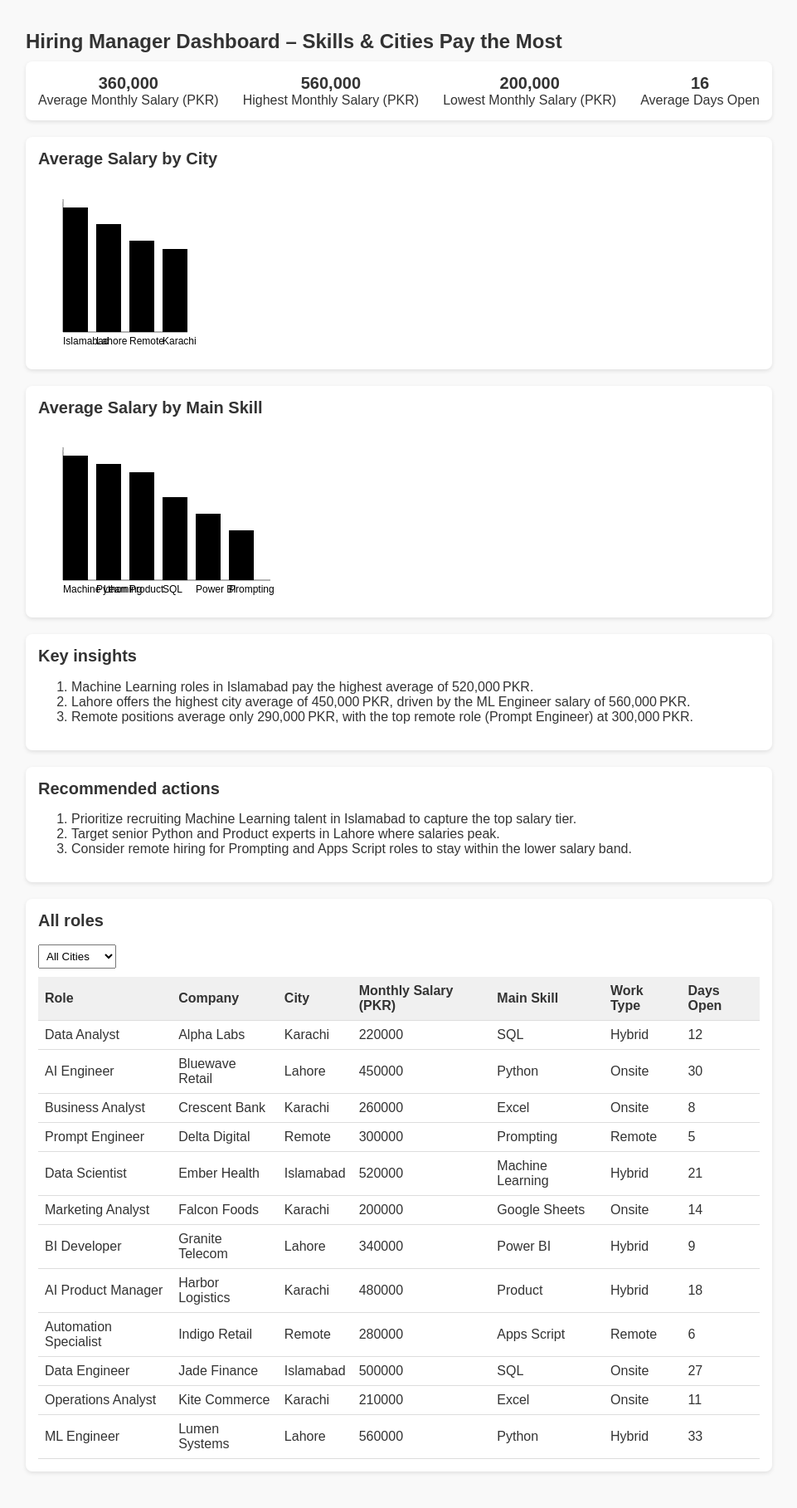
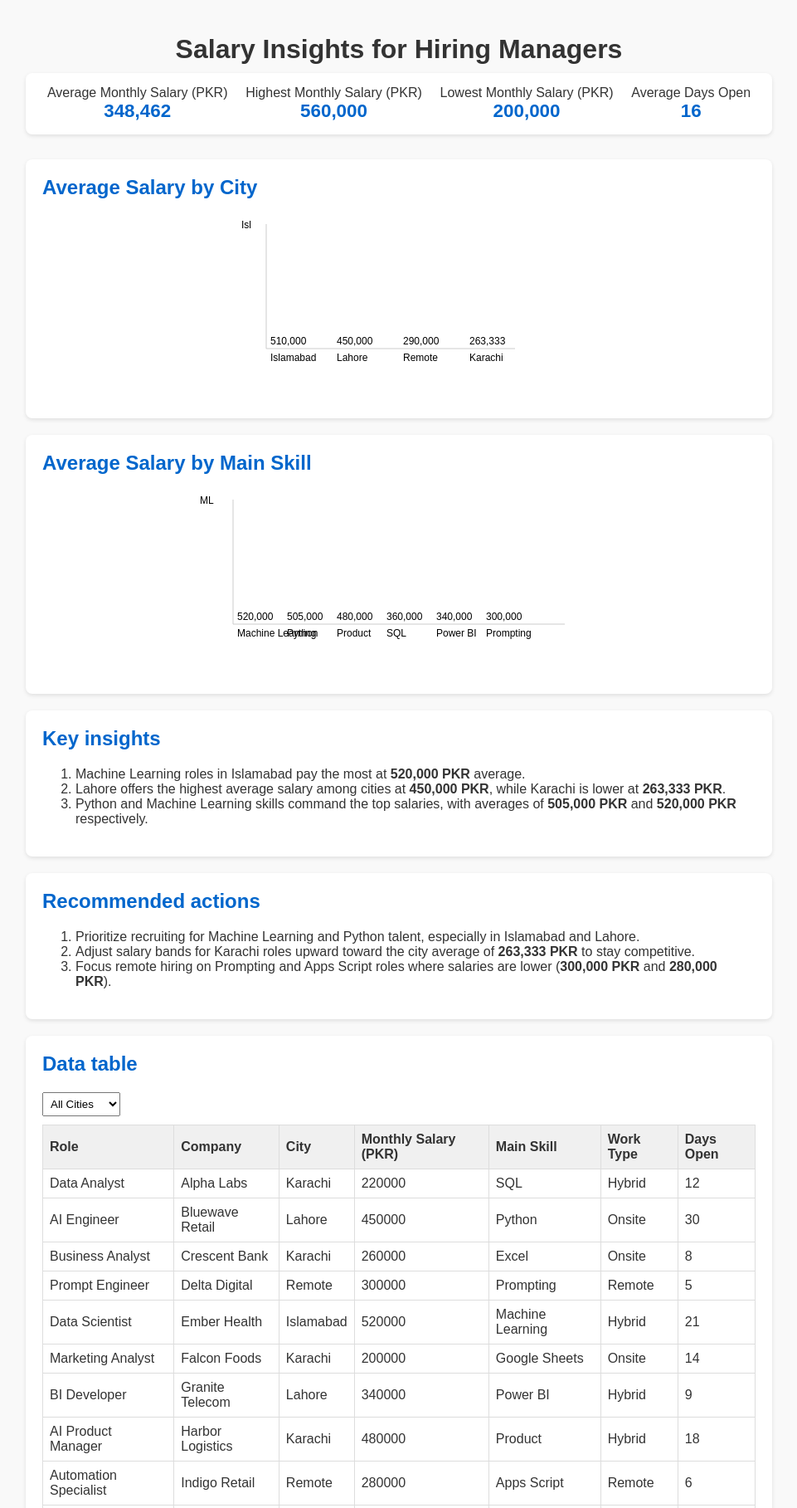
Before and after one commit to aminulhaqueofficial96/Dashboard, a plain HTML site: page docs/ai-gpt-oss-120b.html in a window 1280 px wide. Shown: the top 1817 px of the page at 83% size, without its empty margins (159-1120 px from the left). Drawn offline with Linux system fonts and the light colour scheme.

Commit message:
Update dashboards

```diff
--- a/docs/ai-gpt-oss-120b.html
+++ b/docs/ai-gpt-oss-120b.html
@@ -2,127 +2,111 @@
 <html lang="en">
 <head>
 <meta charset="UTF-8">
-<title>Hiring Manager Dashboard – Skills & Cities Pay the Most</title>
+<title>Hiring Manager Salary Dashboard</title>
 <style>
 body{font-family:Arial,sans-serif;background:#f9f9f9;color:#333;margin:0;padding:20px;max-width:900px;margin:auto}
-h1{font-size:24px;margin-bottom:10px}
-.headline{display:flex;justify-content:space-between;background:#fff;padding:15px;border-radius:8px;box-shadow:0 2px 5px rgba(0,0,0,.1);margin-bottom:20px}
-.headline div{text-align:center}
-.headline div span{display:block;font-size:20px;font-weight:bold}
-section{background:#fff;padding:15px;border-radius:8px;box-shadow:0 2px 5px rgba(0,0,0,.1);margin-bottom:20px}
-h2{font-size:20px;margin-top:0}
-.chart{display:flex;justify-content:space-around;align-items:flex-end;height:200px;margin-bottom:10px}
-.bar{width:30px;background:#4a90e2;position:relative}
-.bar text{fill:#fff;font-size:12px;text-anchor:middle}
-.bar:hover{background:#357ab8}
-.axis{stroke:#666;stroke-width:1}
-.axis text{font-size:12px;fill:#666}
+h1{text-align:center;margin-bottom:10px}
+.headlines{display:flex;justify-content:space-around;background:#fff;padding:15px;border-radius:8px;box-shadow:0 2px 5px rgba(0,0,0,.1);margin-bottom:30px}
+.headline{text-align:center}
+.headline span{display:block;font-size:1.4em;font-weight:bold;color:#0066cc}
+section{background:#fff;padding:20px;border-radius:8px;box-shadow:0 2px 5px rgba(0,0,0,.1);margin-bottom:20px}
+section h2{margin-top:0;color:#0066cc}
+.chart{margin:20px 0;overflow-x:auto}
+svg{font-family:Arial,sans-serif}
 table{width:100%;border-collapse:collapse}
-th,td{padding:8px;border-bottom:1px solid #ddd;text-align:left}
+th,td{padding:8px;border:1px solid #ddd;text-align:left}
 th{background:#f0f0f0}
 select{margin-bottom:10px;padding:5px}
 </style>
 </head>
 <body>
-<h1>Hiring Manager Dashboard – Skills & Cities Pay the Most</h1>
+<h1>Salary Insights for Hiring Managers</h1>
 
-<div class="headline">
-  <div><span>360,000</span>Average Monthly Salary (PKR)</div>
-  <div><span>560,000</span>Highest Monthly Salary (PKR)</div>
-  <div><span>200,000</span>Lowest Monthly Salary (PKR)</div>
-  <div><span>16</span>Average Days Open</div>
+<div class="headlines">
+  <div class="headline"><div>Average Monthly Salary (PKR)</div><span>348,462</span></div>
+  <div class="headline"><div>Highest Monthly Salary (PKR)</div><span>560,000</span></div>
+  <div class="headline"><div>Lowest Monthly Salary (PKR)</div><span>200,000</span></div>
+  <div class="headline"><div>Average Days Open</div><span>16</span></div>
 </div>
 
 <section>
   <h2>Average Salary by City</h2>
-  <svg class="chart" viewBox="0 0 200 200">
-    <line x1="30" y1="180" x2="180" y2="180" class="axis"/>
-    <line x1="30" y1="180" x2="30" y2="20" class="axis"/>
-    <g transform="translate(30,180)">
-      <g class="bar" transform="translate(0,-150)" style="height:150px;">
-        <rect width="30" height="150"></rect>
-        <text x="15" y="-5">510,000</text>
+  <div class="chart">
+    <svg width="100%" height="200" viewBox="0 0 400 200">
+      <defs><linearGradient id="grad" x1="0" y1="0" x2="0" y2="1"><stop offset="0%" stop-color="#4a90e2"/><stop offset="100%" stop-color="#a0c4ff"/></linearGradient></defs>
+      <g transform="translate(40,10)">
+        <line x1="0" y1="150" x2="300" y2="150" stroke="#ccc"/>
+        <line x1="0" y1="0" x2="0" y2="150" stroke="#ccc"/>
+        <text x="-30" y="5" font-size="12">Isl</text>
+        <rect x="0" y="150- (510000/560000*150)" width="40" height="(510000/560000*150)" fill="url(#grad)"/>
+        <text x="5" y="145" font-size="12">510,000</text>
+        <text x="5" y="165" font-size="12">Islamabad</text>
+        <rect x="80" y="150- (450000/560000*150)" width="40" height="(450000/560000*150)" fill="url(#grad)"/>
+        <text x="85" y="145" font-size="12">450,000</text>
+        <text x="85" y="165" font-size="12">Lahore</text>
+        <rect x="160" y="150- (290000/560000*150)" width="40" height="(290000/560000*150)" fill="url(#grad)"/>
+        <text x="165" y="145" font-size="12">290,000</text>
+        <text x="165" y="165" font-size="12">Remote</text>
+        <rect x="240" y="150- (263333/560000*150)" width="40" height="(263333/560000*150)" fill="url(#grad)"/>
+        <text x="245" y="145" font-size="12">263,333</text>
+        <text x="245" y="165" font-size="12">Karachi</text>
       </g>
-      <g class="bar" transform="translate(40,-130)" style="height:130px;">
-        <rect width="30" height="130"></rect>
-        <text x="15" y="-5">450,000</text>
-      </g>
-      <g class="bar" transform="translate(80,-110)" style="height:110px;">
-        <rect width="30" height="110"></rect>
-        <text x="15" y="-5">290,000</text>
-      </g>
-      <g class="bar" transform="translate(120,-100)" style="height:100px;">
-        <rect width="30" height="100"></rect>
-        <text x="15" y="-5">274,000</text>
-      </g>
-    </g>
-    <text x="30" y="195" font-size="12">Islamabad</text>
-    <text x="70" y="195" font-size="12">Lahore</text>
-    <text x="110" y="195" font-size="12">Remote</text>
-    <text x="150" y="195" font-size="12">Karachi</text>
-  </svg>
+    </svg>
+  </div>
 </section>
 
 <section>
   <h2>Average Salary by Main Skill</h2>
-  <svg class="chart" viewBox="0 0 300 200">
-    <line x1="30" y1="180" x2="280" y2="180" class="axis"/>
-    <line x1="30" y1="180" x2="30" y2="20" class="axis"/>
-    <g transform="translate(30,180)">
-      <g class="bar" transform="translate(0,-150)" style="height:150px;">
-        <rect width="30" height="150"></rect>
-        <text x="15" y="-5">520,000</text>
+  <div class="chart">
+    <svg width="100%" height="200" viewBox="0 0 500 200">
+      <defs><linearGradient id="grad2" x1="0" y1="0" x2="0" y2="1"><stop offset="0%" stop-color="#ff7f50"/><stop offset="100%" stop-color="#ffb6a0"/></linearGradient></defs>
+      <g transform="translate(50,10)">
+        <line x1="0" y1="150" x2="400" y2="150" stroke="#ccc"/>
+        <line x1="0" y1="0" x2="0" y2="150" stroke="#ccc"/>
+        <text x="-40" y="5" font-size="12">ML</text>
+        <rect x="0" y="150- (520000/560000*150)" width="30" height="(520000/560000*150)" fill="url(#grad2)"/>
+        <text x="5" y="145" font-size="12">520,000</text>
+        <text x="5" y="165" font-size="12">Machine Learning</text>
+        <rect x="60" y="150- (505000/560000*150)" width="30" height="(505000/560000*150)" fill="url(#grad2)"/>
+        <text x="65" y="145" font-size="12">505,000</text>
+        <text x="65" y="165" font-size="12">Python</text>
+        <rect x="120" y="150- (480000/560000*150)" width="30" height="(480000/560000*150)" fill="url(#grad2)"/>
+        <text x="125" y="145" font-size="12">480,000</text>
+        <text x="125" y="165" font-size="12">Product</text>
+        <rect x="180" y="150- (360000/560000*150)" width="30" height="(360000/560000*150)" fill="url(#grad2)"/>
+        <text x="185" y="145" font-size="12">360,000</text>
+        <text x="185" y="165" font-size="12">SQL</text>
+        <rect x="240" y="150- (340000/560000*150)" width="30" height="(340000/560000*150)" fill="url(#grad2)"/>
+        <text x="245" y="145" font-size="12">340,000</text>
+        <text x="245" y="165" font-size="12">Power BI</text>
+        <rect x="300" y="150- (300000/560000*150)" width="30" height="(300000/560000*150)" fill="url(#grad2)"/>
+        <text x="305" y="145" font-size="12">300,000</text>
+        <text x="305" y="165" font-size="12">Prompting</text>
       </g>
-      <g class="bar" transform="translate(40,-140)" style="height:140px;">
-        <rect width="30" height="140"></rect>
-        <text x="15" y="-5">505,000</text>
-      </g>
-      <g class="bar" transform="translate(80,-130)" style="height:130px;">
-        <rect width="30" height="130"></rect>
-        <text x="15" y="-5">480,000</text>
-      </g>
-      <g class="bar" transform="translate(120,-100)" style="height:100px;">
-        <rect width="30" height="100"></rect>
-        <text x="15" y="-5">360,000</text>
-      </g>
-      <g class="bar" transform="translate(160,-80)" style="height:80px;">
-        <rect width="30" height="80"></rect>
-        <text x="15" y="-5">340,000</text>
-      </g>
-      <g class="bar" transform="translate(200,-60)" style="height:60px;">
-        <rect width="30" height="60"></rect>
-        <text x="15" y="-5">300,000</text>
-      </g>
-    </g>
-    <text x="30" y="195" font-size="12">Machine Learning</text>
-    <text x="70" y="195" font-size="12">Python</text>
-    <text x="110" y="195" font-size="12">Product</text>
-    <text x="150" y="195" font-size="12">SQL</text>
-    <text x="190" y="195" font-size="12">Power BI</text>
-    <text x="230" y="195" font-size="12">Prompting</text>
-  </svg>
+    </svg>
+  </div>
 </section>
 
 <section>
   <h2>Key insights</h2>
   <ol>
-    <li>Machine Learning roles in Islamabad pay the highest average of 520,000 PKR.</li>
-    <li>Lahore offers the highest city average of 450,000 PKR, driven by the ML Engineer salary of 560,000 PKR.</li>
-    <li>Remote positions average only 290,000 PKR, with the top remote role (Prompt Engineer) at 300,000 PKR.</li>
+    <li>Machine Learning roles in Islamabad pay the most at <strong>520,000 PKR</strong> average.</li>
+    <li>Lahore offers the highest average salary among cities at <strong>450,000 PKR</strong>, while Karachi is lower at <strong>263,333 PKR</strong>.</li>
+    <li>Python and Machine Learning skills command the top salaries, with averages of <strong>505,000 PKR</strong> and <strong>520,000 PKR</strong> respectively.</li>
   </ol>
 </section>
 
 <section>
   <h2>Recommended actions</h2>
   <ol>
-    <li>Prioritize recruiting Machine Learning talent in Islamabad to capture the top salary tier.</li>
-    <li>Target senior Python and Product experts in Lahore where salaries peak.</li>
-    <li>Consider remote hiring for Prompting and Apps Script roles to stay within the lower salary band.</li>
+    <li>Prioritize recruiting for Machine Learning and Python talent, especially in Islamabad and Lahore.</li>
+    <li>Adjust salary bands for Karachi roles upward toward the city average of <strong>263,333 PKR</strong> to stay competitive.</li>
+    <li>Focus remote hiring on Prompting and Apps Script roles where salaries are lower (<strong>300,000 PKR</strong> and <strong>280,000 PKR</strong>).</li>
   </ol>
 </section>
 
 <section>
-  <h2>All roles</h2>
+  <h2>Data table</h2>
   <select id="cityFilter"><option value="">All Cities</option></select>
   <table id="dataTable">
     <thead><tr><th>Role</th><th>Company</th><th>City</th><th>Monthly Salary (PKR)</th><th>Main Skill</th><th>Work Type</th><th>Days Open</th></tr></thead>
@@ -142,22 +126,24 @@ AI Product Manager|Harbor Logistics|Karachi|480000|Product|Hybrid|18
 Automation Specialist|Indigo Retail|Remote|280000|Apps Script|Remote|6
 Data Engineer|Jade Finance|Islamabad|500000|SQL|Onsite|27
 Operations Analyst|Kite Commerce|Karachi|210000|Excel|Onsite|11
-ML Engineer|Lumen Systems|Lahore|560000|Python|Hybrid|33`;
-const data=rows.split('\n').map(l=>l.split('|'));
+ML Engineer|Lumen Systems|Lahore|560000|Python|Hybrid|33
+TAX Consultant|MATH LLC|Karachi|210000|Drake|2026`.split('\n');
+
 const tbody=document.querySelector('#dataTable tbody');
-function render(filter){
-  tbody.innerHTML='';
-  data.filter(r=>!filter||r[2]===filter).forEach(r=>{
-    const tr=document.createElement('tr');
-    r.forEach(c=>{const td=document.createElement('td');td.textContent=c;tr.appendChild(td);});
-    tbody.appendChild(tr);
-  });
-}
-const cities=[...new Set(data.map(r=>r[2]))];
-const sel=document.getElementById('cityFilter');
-cities.forEach(c=>{const o=document.createElement('option');o.value=c;o.textContent=c;sel.appendChild(o);});
-sel.addEventListener('change',()=>render(sel.value));
-render();
+const citySelect=document.getElementById('cityFilter');
+const cities=new Set();
+
+rows.forEach(line=>{
+  const cols=line.split('|');
+  const tr=document.createElement('tr');
+  cols.forEach(c=>{const td=document.createElement('td');td.textContent=c;tr.appendChild(td);});
+  tbody.appendChild(tr);
+  cities.add(cols[2]);
+});
+
+cities.forEach(c=>{const opt=document.createElement('option');opt.value=c;opt.textContent=c;citySelect.appendChild(opt);});
+
+citySelect.addEventListener('change',()=>{const filter=citySelect.value;Array.from(tbody.children).forEach(tr=>{tr.style.display = filter===''||tr.cells[2].textContent===filter?'':'none';});});
 </script>
 </body>
 </html>
```
Also changed, not shown: docs/ai-gpt-oss-20b.html (+87 -84 lines), docs/compare.html (+1 -1 lines), docs/index.html (+1 -1 lines), docs/plain.html (+1 -1 lines), docs/run.json (+5 -5 lines), docs/code-gpt-oss-120b.txt, docs/code-gpt-oss-20b.txt, docs/prompt.txt.
